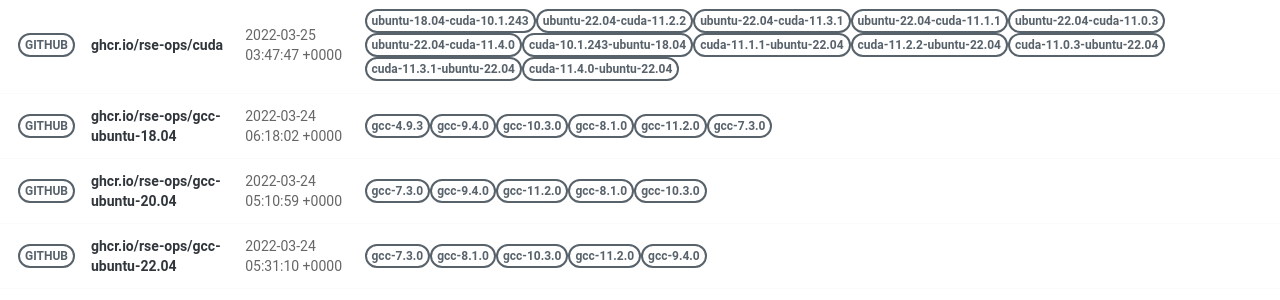
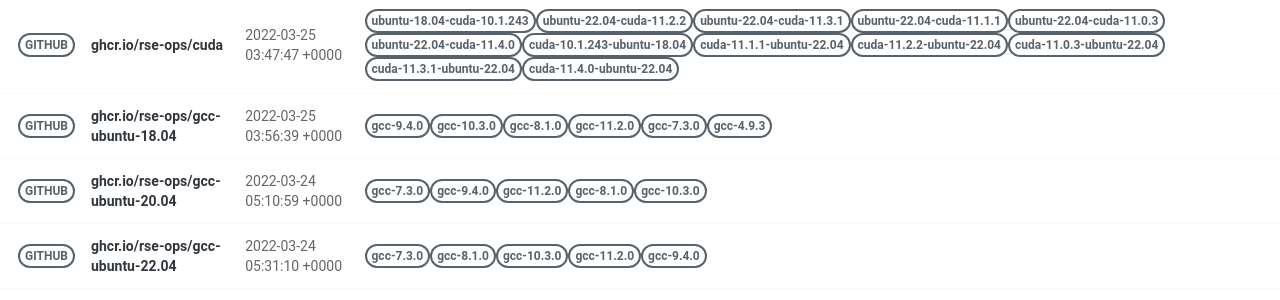
Before and after one commit to rse-ops/docker-images, a Jekyll site: the page built from pages/index.md, in a window 1280 px wide. Shown: the part 498-798 px from the top of the page. Built offline with Jekyll 4.4.1, drawn with Linux system fonts in a browser that asks for light colours; nearby versions of some CDN libraries.

Commit message:
Automated push to update library 2022-03-25

```diff
--- a/_library/ghcr.io-rse-ops-gcc-ubuntu-18.04.md
+++ b/_library/ghcr.io-rse-ops-gcc-ubuntu-18.04.md
@@ -1,14 +1,11 @@
 ---
 layout: container
 name: ghcr.io/rse-ops/gcc-ubuntu-18.04
-updated_at: 2022-03-24 06:18:02.863735
+updated_at: 2022-03-25 03:56:39.941910
 
 
 container_url: https://github.com/orgs/rse-ops/packages/container/package/gcc-ubuntu-18.04
 versions:
- - tag: gcc-4.9.3
-   dockerfile: https://github.com/rse-ops/docker-images/blob/main/ubuntu/gcc/Dockerfile
-   manifest: https://crane.ggcr.dev/manifest/ghcr.io/rse-ops/gcc-ubuntu-18.04:gcc-4.9.3
  - tag: gcc-9.4.0
    dockerfile: https://github.com/rse-ops/docker-images/blob/main/ubuntu/gcc/Dockerfile
    manifest: https://crane.ggcr.dev/manifest/ghcr.io/rse-ops/gcc-ubuntu-18.04:gcc-9.4.0
```
Also changed, not shown: other parts of _library/ghcr.io-rse-ops-gcc-ubuntu-18.04.md (+3 -0 lines).
